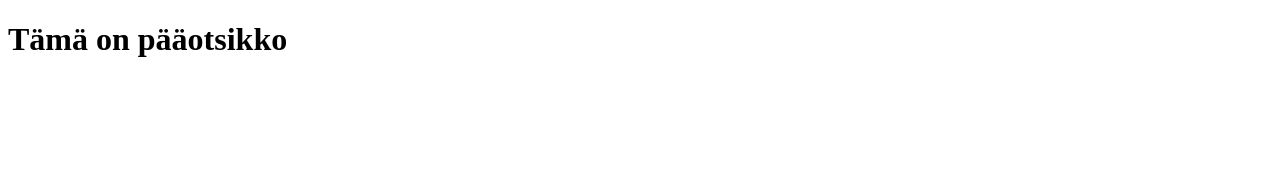
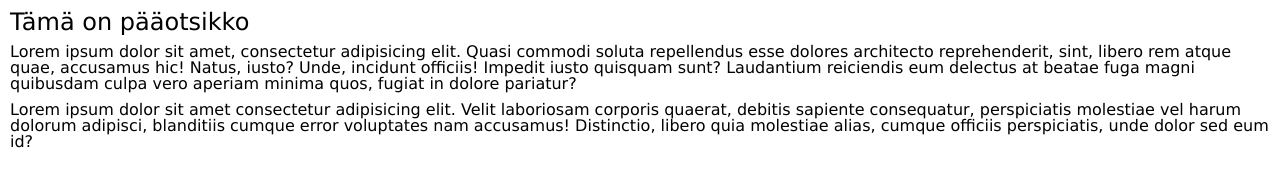
Before and after one commit to mariacedersten/03-kertausharjoitus, a plain HTML site: page index.html in a window 1280 px wide. Drawn offline with Linux system fonts and the light colour scheme.

Commit message:
Sisältä lisätty html-tiedostoon ja muotoilut lisätty css-tiedostoon.

```diff
--- a/index.html
+++ b/index.html
@@ -1,11 +1,27 @@
 <!DOCTYPE html>
 <html lang="en">
-<head>
-    <meta charset="UTF-8">
-    <meta name="viewport" content="width=device-width, initial-scale=1.0">
+  <head>
+    <meta charset="UTF-8" />
+    <meta name="viewport" content="width=device-width, initial-scale=1.0" />
     <title>Kertausharjous</title>
-</head>
-<body>
-  <h1>Tämä on pääotsikko</h1>
-</body>
+    <link rel="stylesheet" href="./reset.css" />
+    <link rel="stylesheet" href="./layout.css" />
+  </head>
+  <body>
+    <h1>Tämä on pääotsikko</h1>
+    <p>
+      Lorem ipsum dolor sit amet, consectetur adipisicing elit. Quasi commodi
+      soluta repellendus esse dolores architecto reprehenderit, sint, libero rem
+      atque quae, accusamus hic! Natus, iusto? Unde, incidunt officiis! Impedit
+      iusto quisquam sunt? Laudantium reiciendis eum delectus at beatae fuga
+      magni quibusdam culpa vero aperiam minima quos, fugiat in dolore pariatur?
+    </p>
+    <p>
+      Lorem ipsum dolor sit amet consectetur adipisicing elit. Velit laboriosam
+      corporis quaerat, debitis sapiente consequatur, perspiciatis molestiae vel
+      harum dolorum adipisci, blanditiis cumque error voluptates nam accusamus!
+      Distinctio, libero quia molestiae alias, cumque officiis perspiciatis,
+      unde dolor sed eum id?
+    </p>
+  </body>
 </html>
--- /dev/null
+++ b/layout.css
@@ -0,0 +1,15 @@
+html {
+  font-size: 62.5%;
+}
+body {
+  font-family: Verdana, Geneva, Tahoma, sans-serif;
+  font-size: 1.6rem;
+  margin: 1rem;
+}
+h1,
+p {
+  margin-block-end: 1rem;
+}
+h1 {
+  font-size: 2.4rem;
+}
--- /dev/null
+++ b/reset.css
@@ -0,0 +1,129 @@
+/* http://meyerweb.com/eric/tools/css/reset/
+   v2.0 | 20110126
+   License: none (public domain)
+*/
+
+html,
+body,
+div,
+span,
+applet,
+object,
+iframe,
+h1,
+h2,
+h3,
+h4,
+h5,
+h6,
+p,
+blockquote,
+pre,
+a,
+abbr,
+acronym,
+address,
+big,
+cite,
+code,
+del,
+dfn,
+em,
+img,
+ins,
+kbd,
+q,
+s,
+samp,
+small,
+strike,
+strong,
+sub,
+sup,
+tt,
+var,
+b,
+u,
+i,
+center,
+dl,
+dt,
+dd,
+ol,
+ul,
+li,
+fieldset,
+form,
+label,
+legend,
+table,
+caption,
+tbody,
+tfoot,
+thead,
+tr,
+th,
+td,
+article,
+aside,
+canvas,
+details,
+embed,
+figure,
+figcaption,
+footer,
+header,
+hgroup,
+menu,
+nav,
+output,
+ruby,
+section,
+summary,
+time,
+mark,
+audio,
+video {
+  margin: 0;
+  padding: 0;
+  border: 0;
+  font-size: 100%;
+  font: inherit;
+  vertical-align: baseline;
+}
+/* HTML5 display-role reset for older browsers */
+article,
+aside,
+details,
+figcaption,
+figure,
+footer,
+header,
+hgroup,
+menu,
+nav,
+section {
+  display: block;
+}
+body {
+  line-height: 1;
+}
+ol,
+ul {
+  list-style: none;
+}
+blockquote,
+q {
+  quotes: none;
+}
+blockquote:before,
+blockquote:after,
+q:before,
+q:after {
+  content: "";
+  content: none;
+}
+table {
+  border-collapse: collapse;
+  border-spacing: 0;
+}
```
